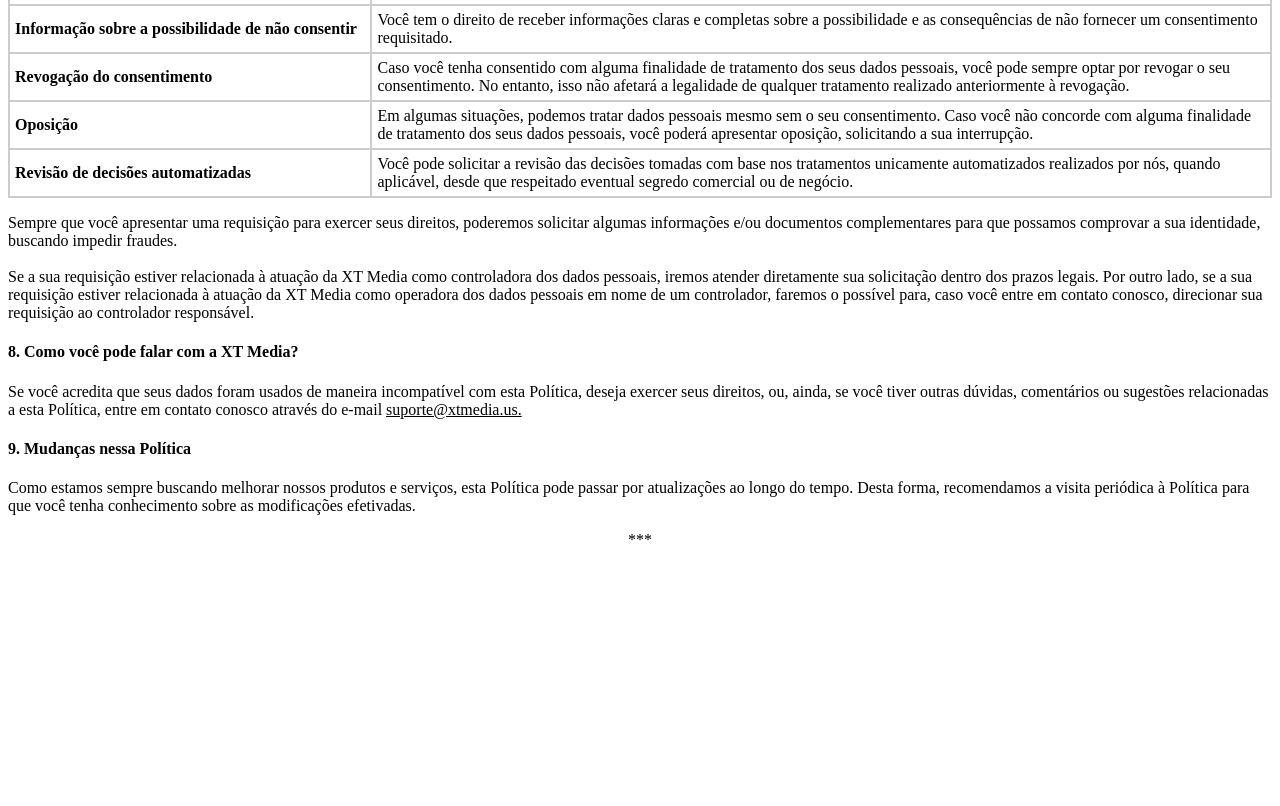
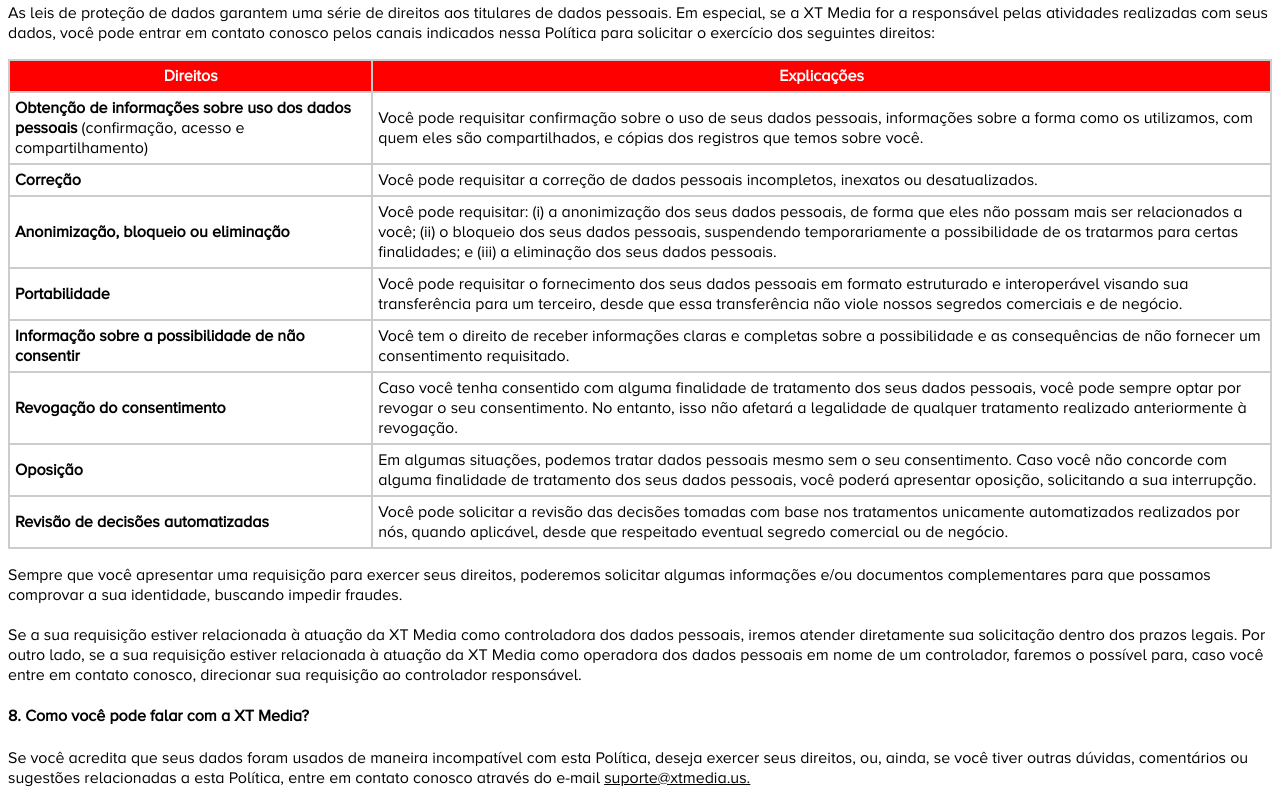
Before and after one commit to Jeanwv/xtmedia, a plain HTML site: page index.html in a window 1280 px wide. Shown: the part 1975-2781 px from the top of the page. Before the commit the page ends 2540 px from the top, so only its background shows below. Drawn offline with Linux system fonts and the light colour scheme.

Commit message:
“font”

```diff
--- a/index.html
+++ b/index.html
@@ -1,6 +1,5 @@
 <!DOCTYPE html>
 <html lang="pt-br">
-
 <head>
     <meta charset="UTF-8">
     <meta name="viewport" content="width=device-width, initial-scale=1.0">
@@ -326,7 +325,7 @@
                 atualizações ao longo do tempo. Desta forma, recomendamos a visita periódica à Política para que você
                 tenha conhecimento sobre as modificações efetivadas.
             </p>
-            <p class="teste">***</p>
+            <p class="icone">***</p>
         </div>
 
 
--- a/style.css
+++ b/style.css
@@ -1,19 +1,24 @@
+@font-face {
+    font-family: fontpadrao;
+    src: url(./font/FontsFree-Net-ProximaNovaAltRegular.ttf);
+}
+
 * {
     border: 0;
     padding: 0;
 }
+
 body {
-    width
+    font-family: fontpadrao;
 }
 
 table, th, td {
     border: solid 2px #ccc;
     border-collapse: collapse;
     padding: 5px;
-
 }
 
-h3, .teste {
+h3, .icone {
     text-align: center;
 }
 
@@ -22,10 +27,6 @@ h3, .teste {
     color: white;
 }
 
-ul, .disc {
-	list-style-type: disc;
-}
-
 .lista {
     background:lightgray;
   }
```
Also changed, not shown: font/FontsFree-Net-ProximaNovaAltRegular.ttf (added).
